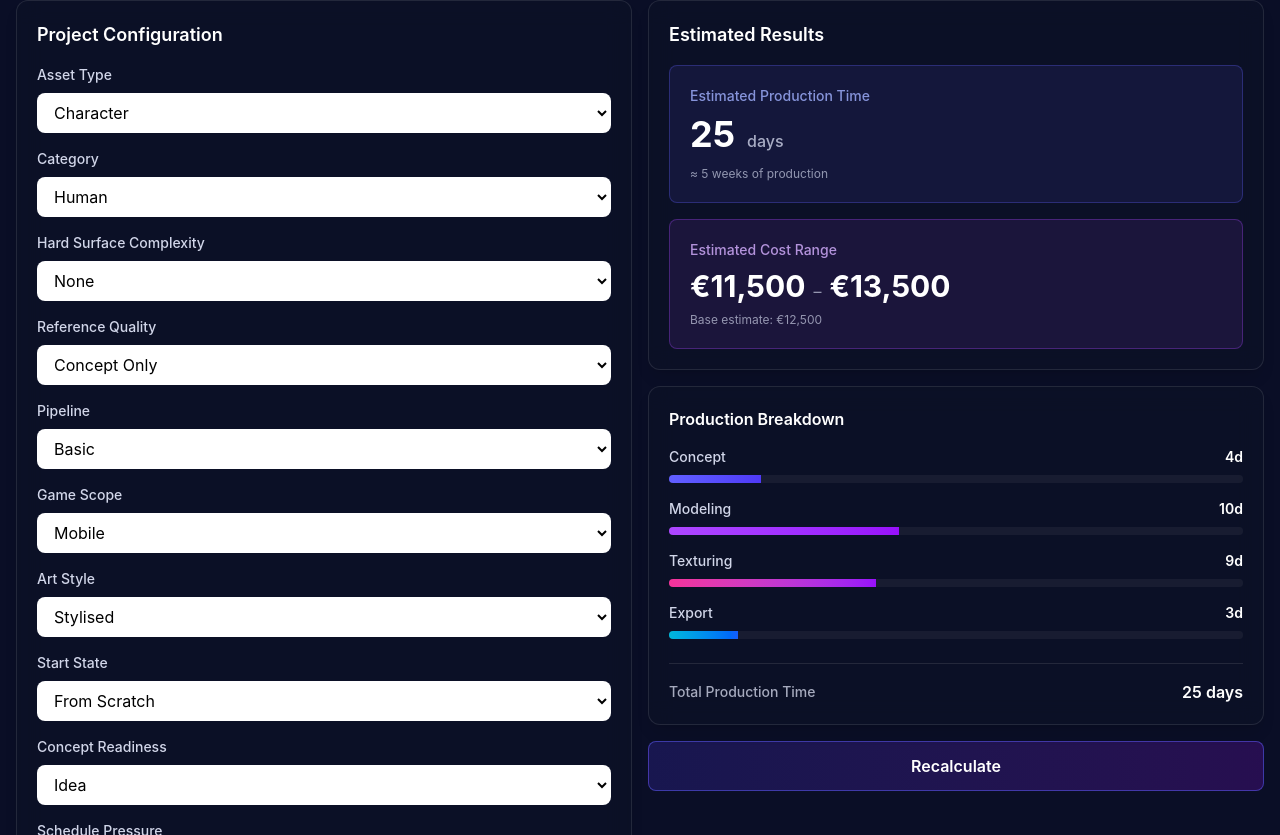
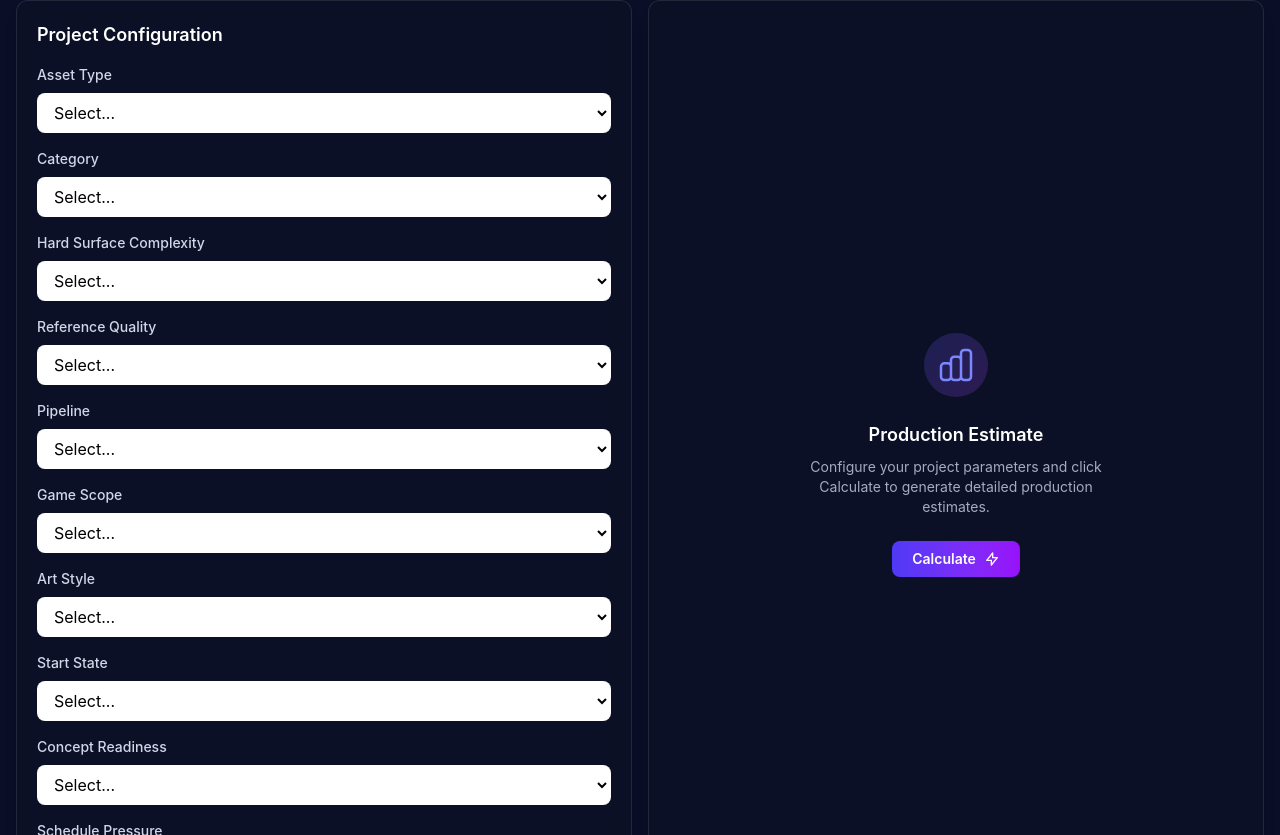
Before and after one commit to aleksasandre/new, a Next.js app: page / in a window 1280 px wide. Shown: the part 905-1740 px from the top of the page. Built offline with nearby package versions, Linux system fonts and the light colour scheme.

Commit message:
feat: add user interaction state and update form handling logic
Co-authored-by: aleksasandre <298023477+aleksasandre@users.noreply.github.com>

```diff
--- a/components/calculator-dashboard.tsx
+++ b/components/calculator-dashboard.tsx
@@ -15,24 +15,29 @@ export function CalculatorDashboard({
 }: CalculatorDashboardProps) {
   const [isHydrated, setIsHydrated] = useState(false)
   const [formData, setFormData] = useState({
-    assetType: 'Character',
-    category: 'Human',
-    hardSurface: 'None',
-    referenceQuality: 'Concept_Only',
-    pipeline: 'Basic',
-    gameScope: 'Mobile',
-    artStyle: 'Stylised',
-    startState: 'From_Scratch',
-    conceptReadiness: 'Idea',
-    schedulePressure: 'No',
+    assetType: '',
+    category: '',
+    hardSurface: '',
+    referenceQuality: '',
+    pipeline: '',
+    gameScope: '',
+    artStyle: '',
+    startState: '',
+    conceptReadiness: '',
+    schedulePressure: '',
   })
+  const [hasUserInteracted, setHasUserInteracted] = useState(false)
 
   useEffect(() => {
     setIsHydrated(true)
   }, [])
 
   const calculateResults = useMemo(() => {
-    if (!isHydrated) return null
+    if (!isHydrated || !hasUserInteracted) return null
+
+    // Check if all fields are filled
+    const allFieldsFilled = Object.values(formData).every((value) => value !== '')
+    if (!allFieldsFilled) return null
 
     // Base time estimation (in days)
     let baseTime = 20
@@ -179,7 +184,14 @@ export function CalculatorDashboard({
       costEstimate: estimatedCost,
       breakdown,
     }
-  }, [formData, isHydrated])
+  }, [formData, isHydrated, hasUserInteracted])
+
+  const handleFormChange = (newFormData: Record<string, string>) => {
+    setFormData(newFormData)
+    if (!hasUserInteracted) {
+      setHasUserInteracted(true)
+    }
+  }
 
   const handleCalculate = () => {
     onResults(calculateResults)
@@ -198,7 +210,7 @@ export function CalculatorDashboard({
         </div>
 
         <div className="grid gap-4 lg:grid-cols-2">
-          <InputForm formData={formData} onChange={setFormData} />
+          <InputForm formData={formData} onChange={handleFormChange} />
           <ResultsPanel
             results={isHydrated ? calculateResults : null}
             onCalculate={handleCalculate}
--- a/components/input-form.tsx
+++ b/components/input-form.tsx
@@ -92,6 +92,7 @@ export function InputForm({ formData, onChange }: InputFormProps) {
                 onChange={(e) => handleChange(field.name, e.target.value)}
                 className="w-full rounded-lg border border-white/15 bg-white px-3 py-2 text-black transition-all duration-200 hover:bg-white hover:border-white/25 focus:outline-none focus:ring-2 focus:ring-indigo-500/50 focus:border-indigo-500/50"
               >
+                <option value="">Select...</option>
                 {field.options.map((option) => (
                   <option key={option} value={option}>
                     {formatLabel(option)}
```
